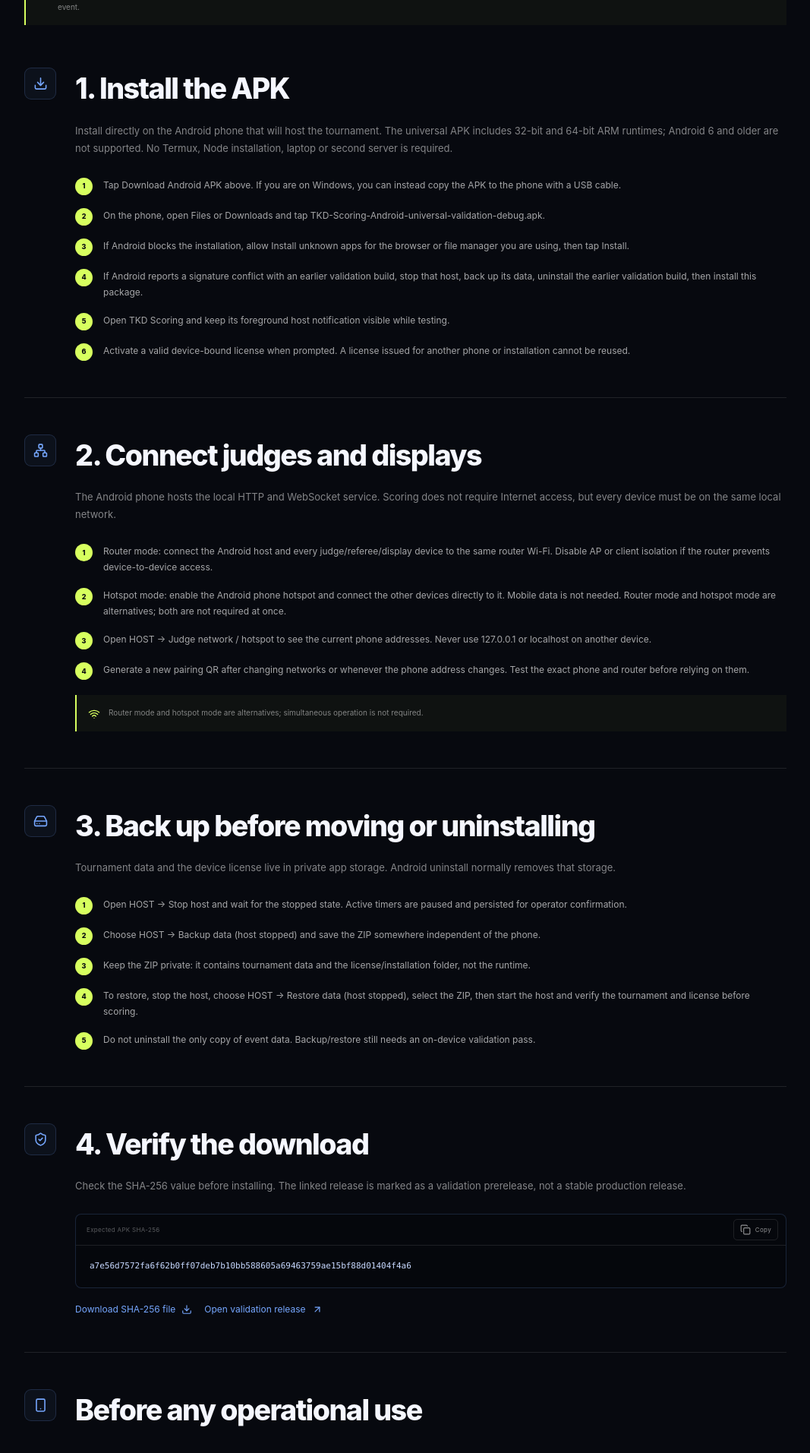
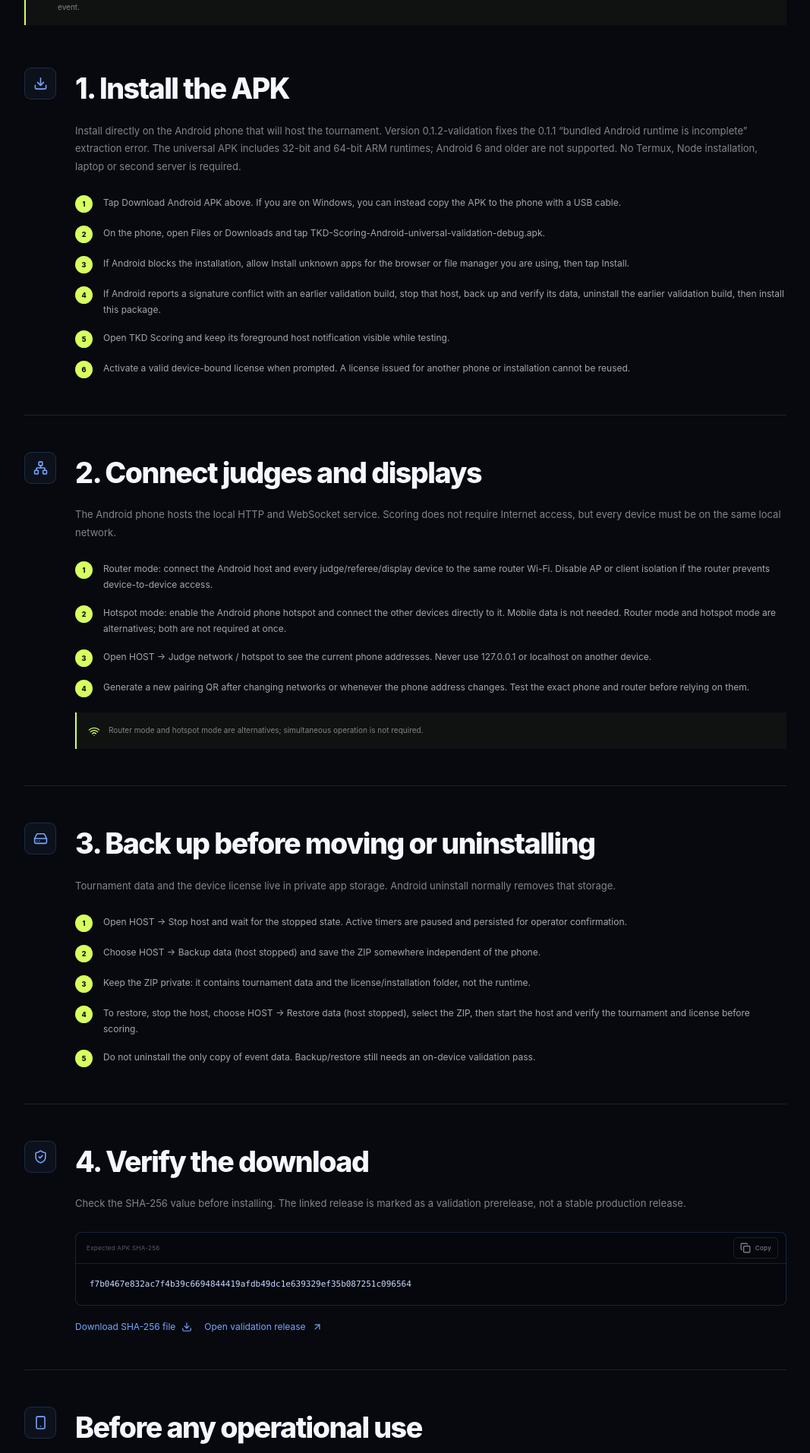
Before and after one commit to adamaghzad/tkd-scoring, a Next.js app: page /android in a window 1280 px wide. Shown: the part 788-2701 px from the top of the page at 76% size, without its empty margins (106-1173 px from the left). Built offline with nearby package versions, Linux system fonts and the light colour scheme.

Commit message:
Publish Android runtime extraction fix

```diff
--- a/components/android-content.tsx
+++ b/components/android-content.tsx
@@ -17,12 +17,12 @@ const copy = {
     warningTitle: 'Validation only — not a production release.',
     warning: 'This APK is debug-signed and has not passed physical-phone, hotspot, background, battery, restart, backup/restore or venue-reliability validation. Do not use it as the only scoring system for a live event.',
     installTitle: '1. Install the APK',
-    installIntro: 'Install directly on the Android phone that will host the tournament. The universal APK includes 32-bit and 64-bit ARM runtimes; Android 6 and older are not supported. No Termux, Node installation, laptop or second server is required.',
+    installIntro: `Install directly on the Android phone that will host the tournament. Version ${androidVersion} fixes the 0.1.1 “bundled Android runtime is incomplete” extraction error. The universal APK includes 32-bit and 64-bit ARM runtimes; Android 6 and older are not supported. No Termux, Node installation, laptop or second server is required.`,
     installSteps: [
       'Tap Download Android APK above. If you are on Windows, you can instead copy the APK to the phone with a USB cable.',
       `On the phone, open Files or Downloads and tap ${androidApkFilename}.`,
       'If Android blocks the installation, allow Install unknown apps for the browser or file manager you are using, then tap Install.',
-      'If Android reports a signature conflict with an earlier validation build, stop that host, back up its data, uninstall the earlier validation build, then install this package.',
+      'If Android reports a signature conflict with an earlier validation build, stop that host, back up and verify its data, uninstall the earlier validation build, then install this package.',
       'Open TKD Scoring and keep its foreground host notification visible while testing.',
       'Activate a valid device-bound license when prompted. A license issued for another phone or installation cannot be reused.',
     ],
@@ -68,12 +68,12 @@ const copy = {
     warningTitle: 'Validation uniquement — pas une version de production.',
     warning: 'Cet APK est signé avec une clé de débogage et n’a pas encore validé les tests sur téléphone, point d’accès, arrière-plan, batterie, redémarrage, sauvegarde/restauration ou gymnase. Ne l’utilisez pas comme unique système de scoring lors d’un événement.',
     installTitle: '1. Installer l’APK',
-    installIntro: 'Installez-le directement sur le téléphone Android qui hébergera le tournoi. L’APK universel contient les runtimes ARM 32 bits et 64 bits ; Android 6 et les versions antérieures ne sont pas compatibles. Termux, Node, un ordinateur ou un second serveur ne sont pas nécessaires.',
+    installIntro: `Installez-le directement sur le téléphone Android qui hébergera le tournoi. La version ${androidVersion} corrige l’erreur d’extraction « bundled Android runtime is incomplete » de la version 0.1.1. L’APK universel contient les runtimes ARM 32 bits et 64 bits ; Android 6 et les versions antérieures ne sont pas compatibles. Termux, Node, un ordinateur ou un second serveur ne sont pas nécessaires.`,
     installSteps: [
       'Touchez Télécharger l’APK Android ci-dessus. Sous Windows, vous pouvez aussi copier l’APK sur le téléphone avec un câble USB.',
       `Sur le téléphone, ouvrez Fichiers ou Téléchargements puis touchez ${androidApkFilename}.`,
       'Si Android bloque l’installation, autorisez Installer des applications inconnues pour le navigateur ou le gestionnaire de fichiers utilisé, puis touchez Installer.',
-      'Si Android signale un conflit de signature avec une ancienne version de validation, arrêtez cet hôte, sauvegardez ses données, désinstallez l’ancienne version de validation, puis installez ce package.',
+      'Si Android signale un conflit de signature avec une ancienne version de validation, arrêtez cet hôte, sauvegardez et vérifiez ses données, désinstallez l’ancienne version de validation, puis installez ce package.',
       'Ouvrez TKD Scoring et gardez la notification d’hôte au premier plan visible pendant les tests.',
       'Activez une licence valide liée à l’appareil lorsque demandé. Une licence délivrée pour un autre téléphone ou une autre installation ne peut pas être réutilisée.',
     ],
--- a/lib/site.ts
+++ b/lib/site.ts
@@ -7,12 +7,12 @@ export const releaseUrl = `https://github.com/adamaghzad/TKDtech/releases/tag/de
 export const downloadUrl = `https://github.com/adamaghzad/TKDtech/releases/download/desktop-v${desktopVersion}/TKD-Scoring-Windows-x64.zip`;
 export const checksumUrl = `${downloadUrl}.sha256`;
 export const checksum = '5cec14e95b6696be0d630b59c2334bf3c826ddfdfa1857da705fc0f6d0271452';
-export const androidVersion = '0.1.1-validation';
+export const androidVersion = '0.1.2-validation';
 export const androidApkFilename = 'TKD-Scoring-Android-universal-validation-debug.apk';
 export const androidReleaseUrl = `https://github.com/adamaghzad/TKDtech/releases/tag/android-v${androidVersion}`;
 export const androidDownloadUrl = `https://github.com/adamaghzad/TKDtech/releases/download/android-v${androidVersion}/${androidApkFilename}`;
 export const androidChecksumUrl = `${androidDownloadUrl}.sha256`;
-export const androidChecksum = 'a7e56d7572fa6f62b0ff07deb7b10bb588605a69463759ae15bf88d01404f4a6';
+export const androidChecksum = 'f7b0467e832ac7f4b39c6694844419afdb49dc1e639329ef35b087251c096564';
 export const salesEmail = 'adam.aghzaf@gmail.com';
 export const salesWhatsApp = '212614192699';
 
--- a/public/sw.js
+++ b/public/sw.js
@@ -1,4 +1,4 @@
-const CACHE = 'tkd-scoring-site-v4';
+const CACHE = 'tkd-scoring-site-v5';
 const ROOT = '/tkd-scoring';
 const SHELL = [`${ROOT}/`, `${ROOT}/android/`, `${ROOT}/guide/`, `${ROOT}/subscription/`, `${ROOT}/assets/icon.svg`];
 self.addEventListener('install', (event) => { event.waitUntil(caches.open(CACHE).then((cache) => cache.addAll(SHELL)).then(() => self.skipWaiting())); });
```
Also changed, not shown: 2 other files (tests, documents, lock files or other folders).
